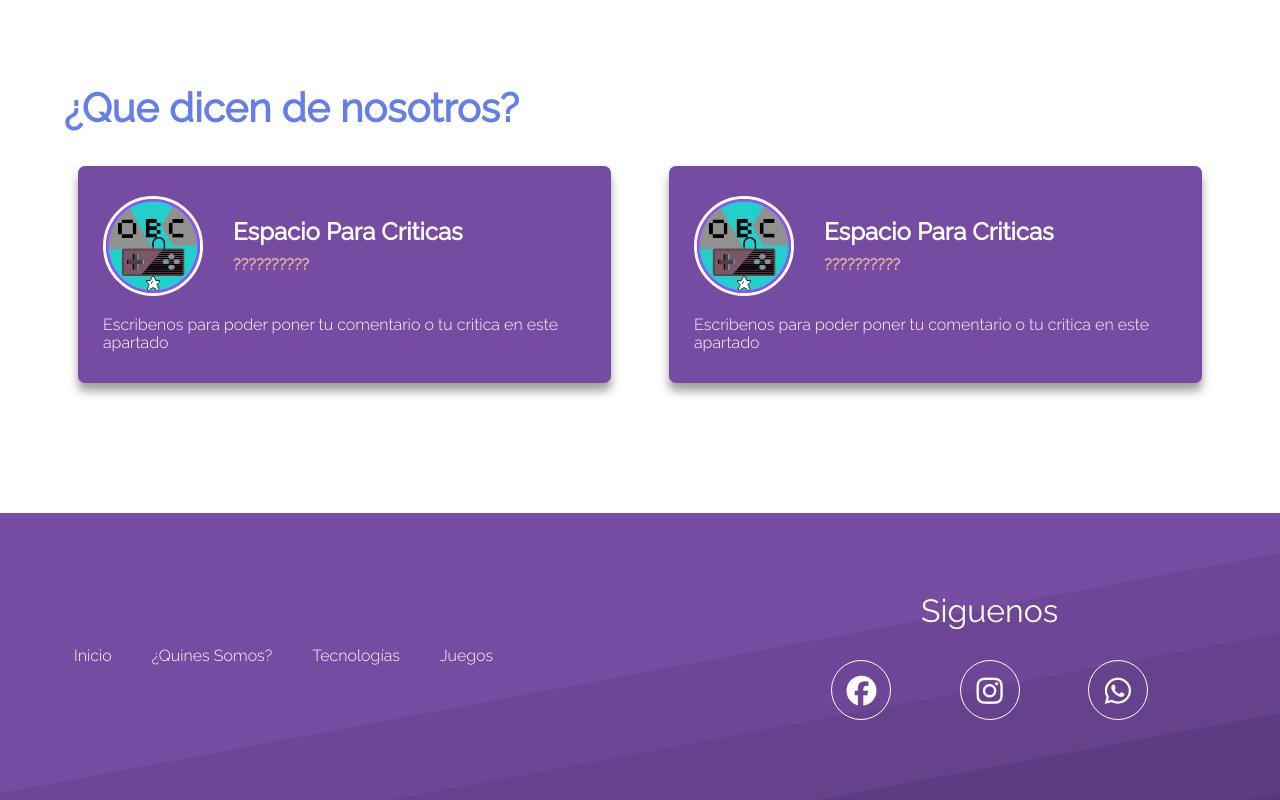
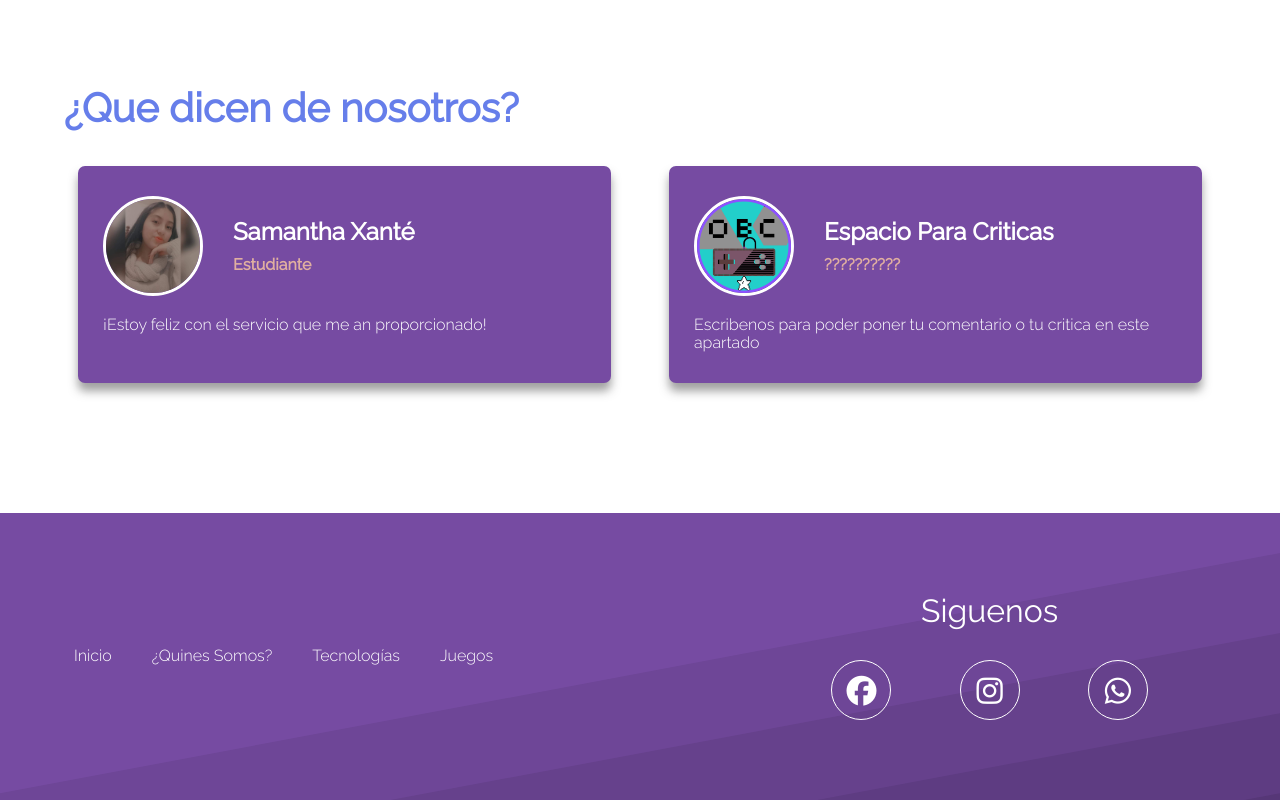
Before and after one commit to KanasBernardo/OBCgamers, a website built with Vite: page index.html in a window 1280 px wide. Shown: the part 2698-3498 px from the top of the page. Built offline with nearby package versions, Linux system fonts and the light colour scheme.

Commit message:
critica1

```diff
--- a/index.html
+++ b/index.html
@@ -134,13 +134,13 @@
             <div class="testimony__grid">
                 <article class="testimony__item">
                     <div class="testimony__person">
-                        <img src="./src/img/obc.png" alt="" class="testimony__img">
+                        <img src="./src/img/c1.jpeg" alt="" class="testimony__img">
                         <div class="testimony__texts">
-                            <h3 class="testimony__name">Espacio Para Criticas</h3>
-                            <p class="testimony__verification">??????????</p>
+                            <h3 class="testimony__name">Samantha Xanté</h3>
+                            <p class="testimony__verification">Estudiante</p>
                         </div>
                     </div>
-                    <p class="testimony__review">Escribenos para poder poner tu comentario o tu critica en este apartado</p>
+                    <p class="testimony__review">¡Estoy feliz con el servicio que me an proporcionado!</p>
                 </article>
 
                 <article class="testimony__item">
```
Also changed, not shown: src/img/c1.jpeg (added).
